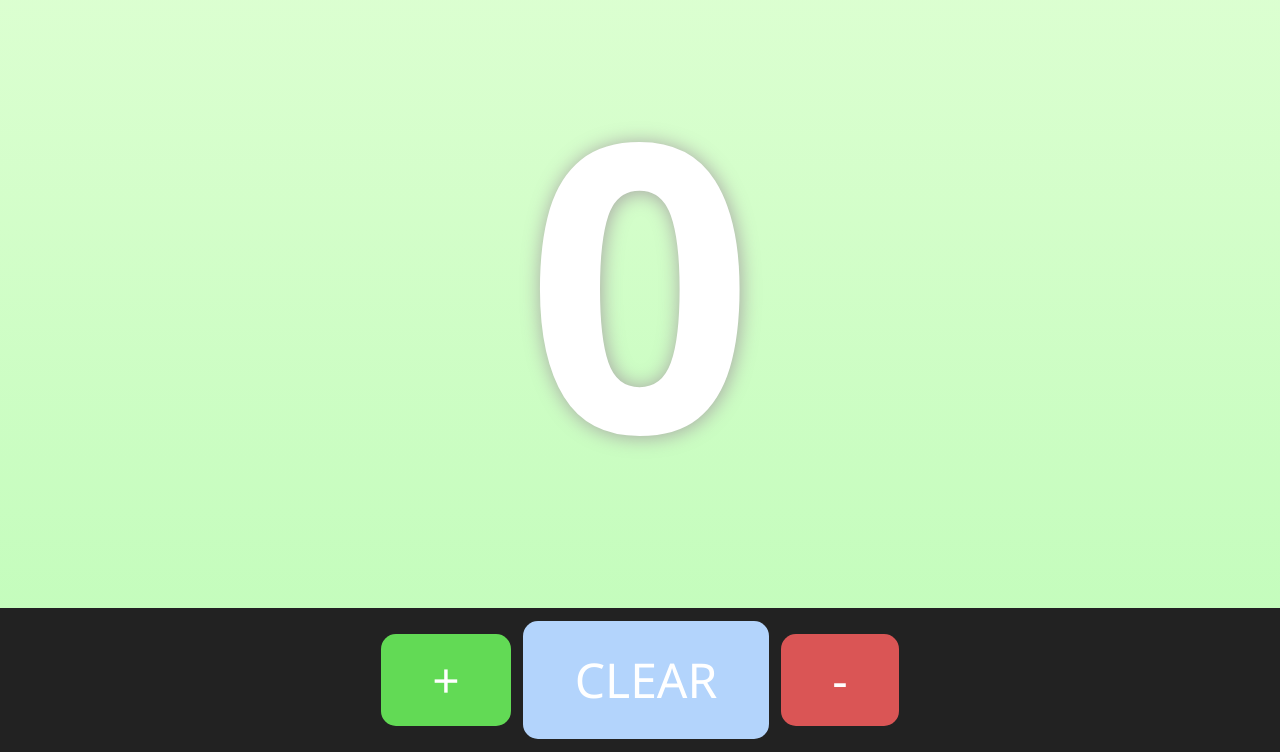
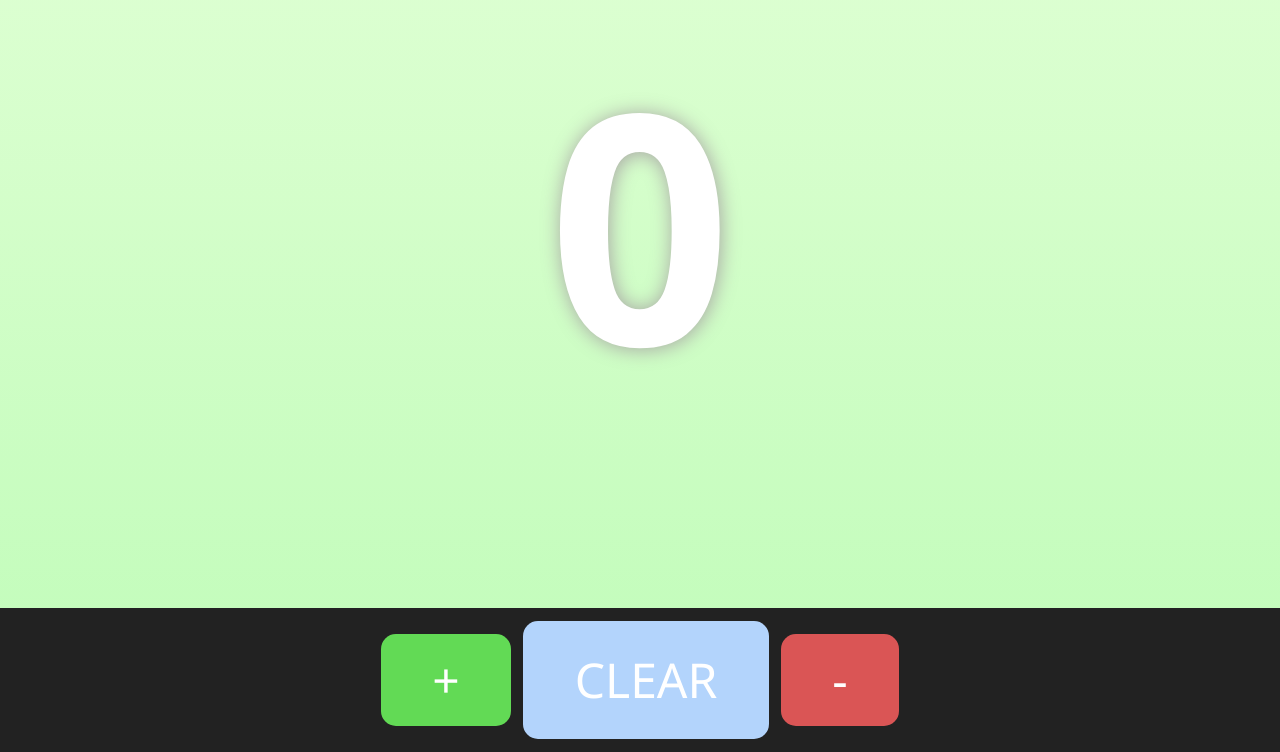
Before and after one commit to dushaaa8/counter, a website built with webpack: page index.html in a window 1280 px wide. Shown: the part 48-800 px from the top of the page. Built offline with nearby package versions, Linux system fonts and the light colour scheme.

Commit message:
Add files via upload

```diff
--- a/css/style.css
+++ b/css/style.css
@@ -95,7 +95,7 @@ body{
 }
 h1{
   margin: 0;
-  font-size: 2500%;
+  font-size: 2000%;
   text-shadow: 1px 1px 20px #a7a3a3;
 }
 h4{
```
